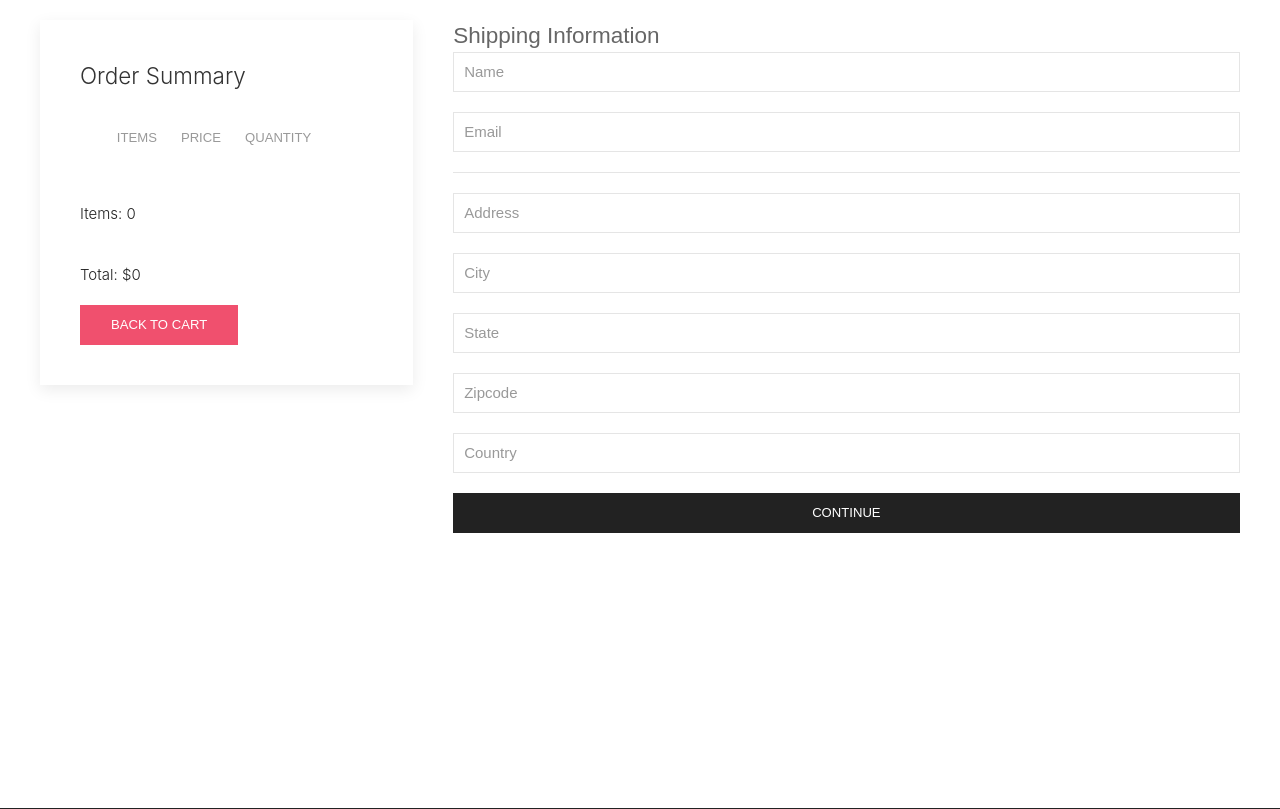
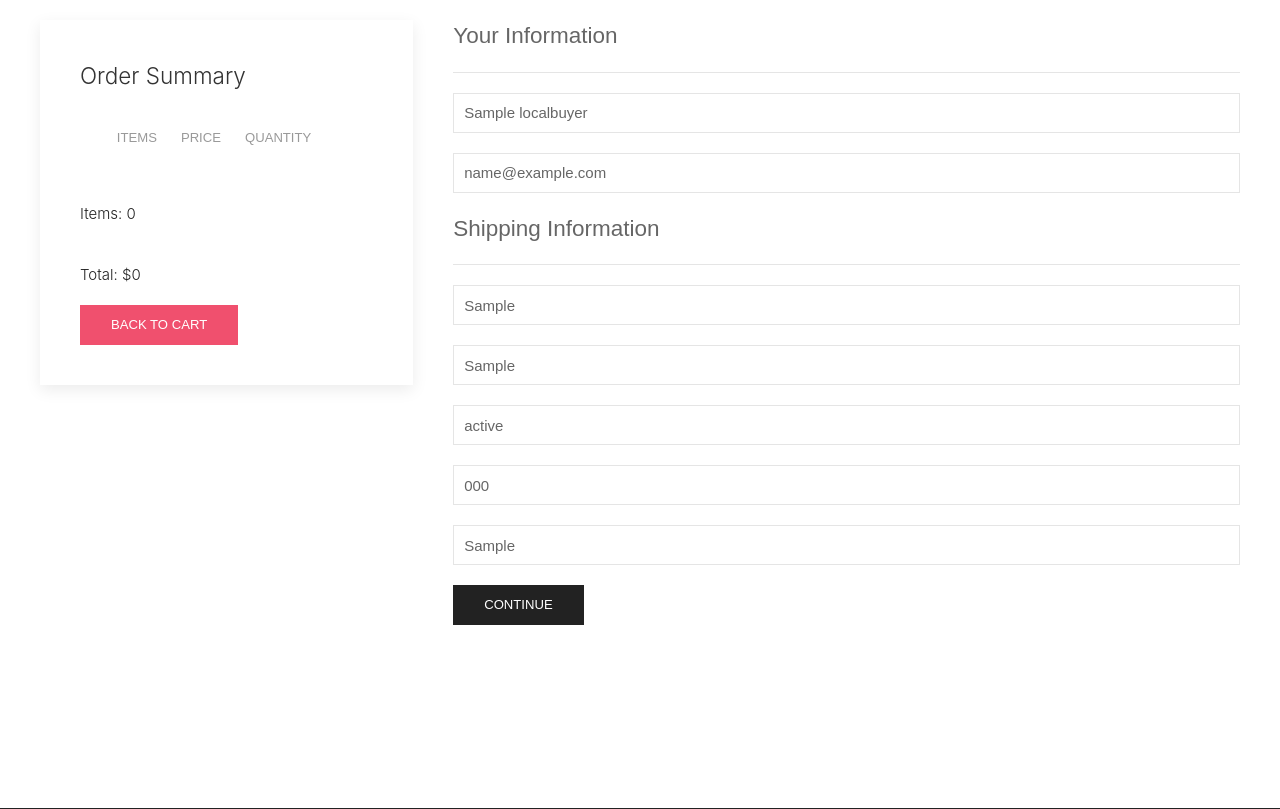
Before and after one commit to hmahmud01/greenotex-server, a Django app: page /checkout/ in a window 1280 px wide. Shown: the part 380-1189 px from the top of the page. Run offline with Django 3.2, Linux system fonts and the light colour scheme; a user stored in the database is signed in; tables that the repository leaves empty hold one stand-in row (values such as "Sample post"); lists and menus that the app fills with data are empty.

Commit message:
cart and checkout update

```diff
--- a/ecommerce/templates/checkout.html
+++ b/ecommerce/templates/checkout.html
@@ -47,46 +47,44 @@ data-sizes="(min-width: 650px) 650px, 100vw" uk-img>
             <form>
                 <fieldset class="uk-fieldset">
 
-                    <legend class="uk-legend">Shipping Information</legend>
+                    <legend class="uk-legend">Your Information</legend>
+                    <hr>
                     <div id="user-info">
                         <div class="uk-margin">
-                            <input class="uk-input" name="name" type="text" placeholder="Name">
+                            <input class="uk-input" name="name" type="text" placeholder="Name" value="{{ request.user.localbuyer.name }}">
                         </div>
                         <div class="uk-margin">
-                            <input class="uk-input" name="email" type="email" placeholder="Email">
+                            <input class="uk-input" name="email" type="email" placeholder="Email" value="{{ request.user.email }}">
                         </div>
                     </div>
 
+                    <legend class="uk-legend">Shipping Information</legend>
                     <hr>
 
                     <div id="shipping-info">
                         <div class="uk-margin">
-                            <input class="uk-input" name="address" type="text" placeholder="Address">
+                            <input class="uk-input" name="address" type="text" placeholder="Address" value="{{ request.user.localbuyer.company_info.street_english }}">
                         </div>
 
                         <div class="uk-margin">
-                            <input class="uk-input" name="city" type="text" placeholder="City">
+                            <input class="uk-input" name="city" type="text" placeholder="City" value="{{ request.user.localbuyer.company_info.city }}">
                         </div>
 
                         <div class="uk-margin">
-                            <input class="uk-input" name="state" type="text" placeholder="State">
+                            <input class="uk-input" name="state" type="text" placeholder="State" value="{{ request.user.localbuyer.company_info.state }}">
                         </div>
 
                         <div class="uk-margin">
-                            <input class="uk-input" name="zipcode" type="text" placeholder="Zipcode">
+                            <input class="uk-input" name="zipcode" type="text" placeholder="Zipcode" value="{{ request.user.localbuyer.company_info.postal_code }}">
                         </div>
 
                         <div class="uk-margin">
-                            <input class="uk-input" name="country" type="text" placeholder="Country">
+                            <input class="uk-input" name="country" type="text" placeholder="Country" value="{{ request.user.localbuyer.company_info.country }}">
                         </div>
                     </div>
-
-
-
-
                 </fieldset>
+                <button id="form-button" class="uk-button uk-button-secondary" type="submit">Continue</button>
             </form>
-            <a class="uk-button uk-button-secondary" href="">Continue</a>
         </div>
     </div>
 </div>
@@ -94,3 +92,22 @@ data-sizes="(min-width: 650px) 650px, 100vw" uk-img>
 </div>
 
 {% endblock %}
+
+{% block extrascripts %}
+<script type="text/javscript">
+    var shipping = '{{ order.shipping }}'
+
+    if (shipping == 'False'){
+        document.getElementbyId('shipping-info').innerHTML = ''
+    }
+
+    document.getElementById('form-button').addEventListener('click', function(){
+        submitFormData();
+    });
+
+    function submitFormData(){
+        console.log('form submitted');
+    }
+
+</script>
+{% endblock %}
```
Also changed, not shown: ecommerce/templates/cart.html (+1 -15 lines).
